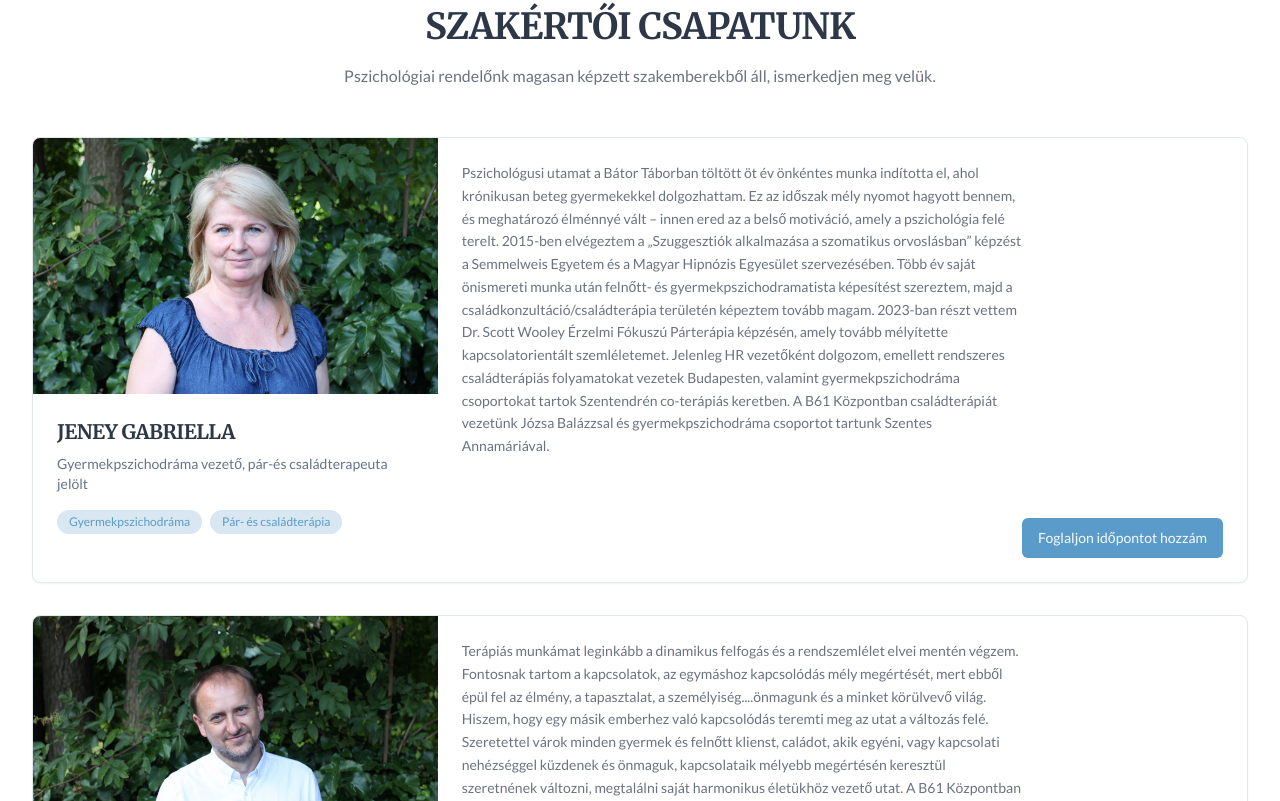
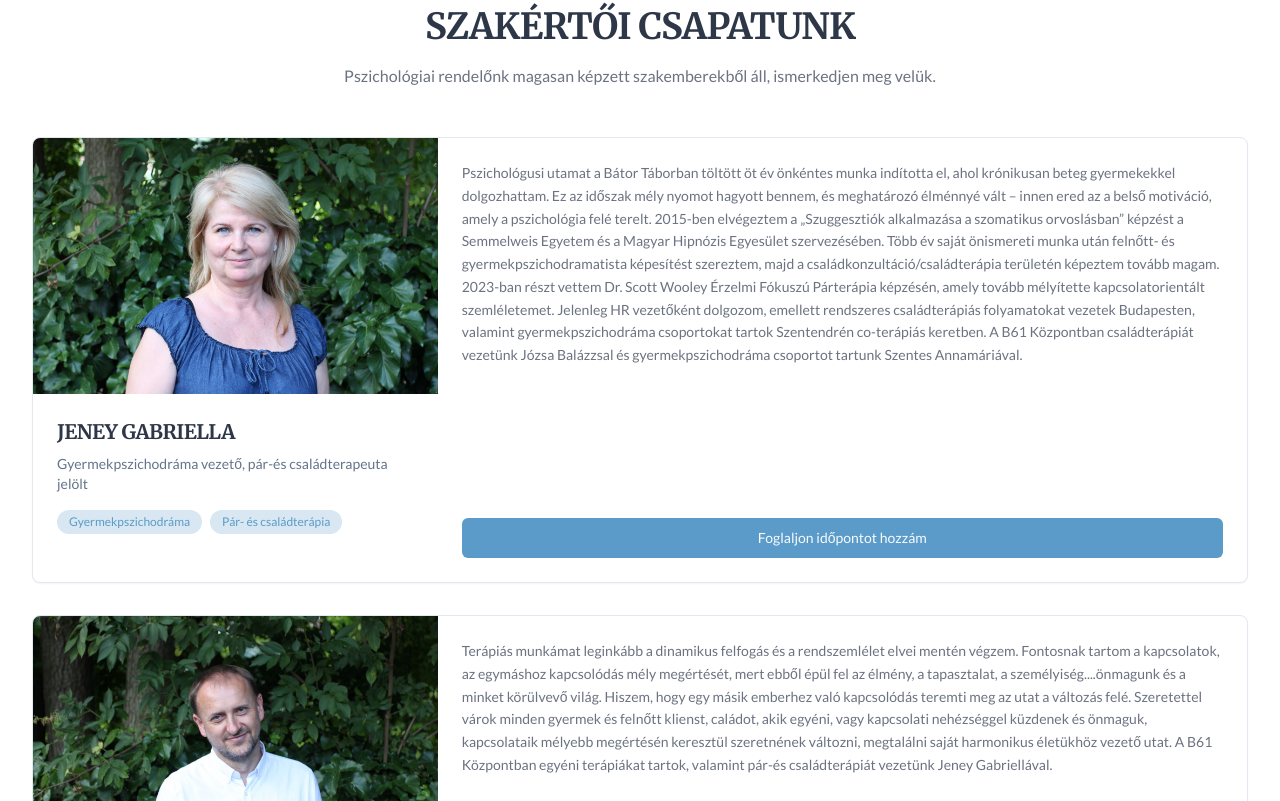
Before and after one commit to shegiz/mindful-haven-collective, a React (Vite) app: page /pszichologusok in a window 1280 px wide. Shown: the part 879-1680 px from the top of the page. Built offline with nearby package versions, Linux system fonts and the light colour scheme.

Commit message:
Adjust introduction text position
Moved the introduction text above the "Foglaljon időpontot hozzám" button.

```diff
--- a/src/components/PsychologistCard.tsx
+++ b/src/components/PsychologistCard.tsx
@@ -58,9 +58,9 @@ const PsychologistCard: React.FC<PsychologistCardProps> = ({
         </div>
 
         {/* Right side: Introduction */}
-        <div className="md:w-2/3 p-6 flex items-top">
-          <p className="text-sm text-therapy-gray leading-relaxed">{shortBio}</p>
-          <div className="mt-auto">
+        <div className="md:w-2/3 p-6 flex flex-col justify-between">
+          <p className="text-sm text-therapy-gray leading-relaxed mb-6">{shortBio}</p>
+          <div>
             <Link to={`/idopontfoglalas?psychologist=${id}`}>
               <Button className="w-full bg-therapy-blue hover:bg-therapy-blue/90">
                 Foglaljon időpontot hozzám
```
